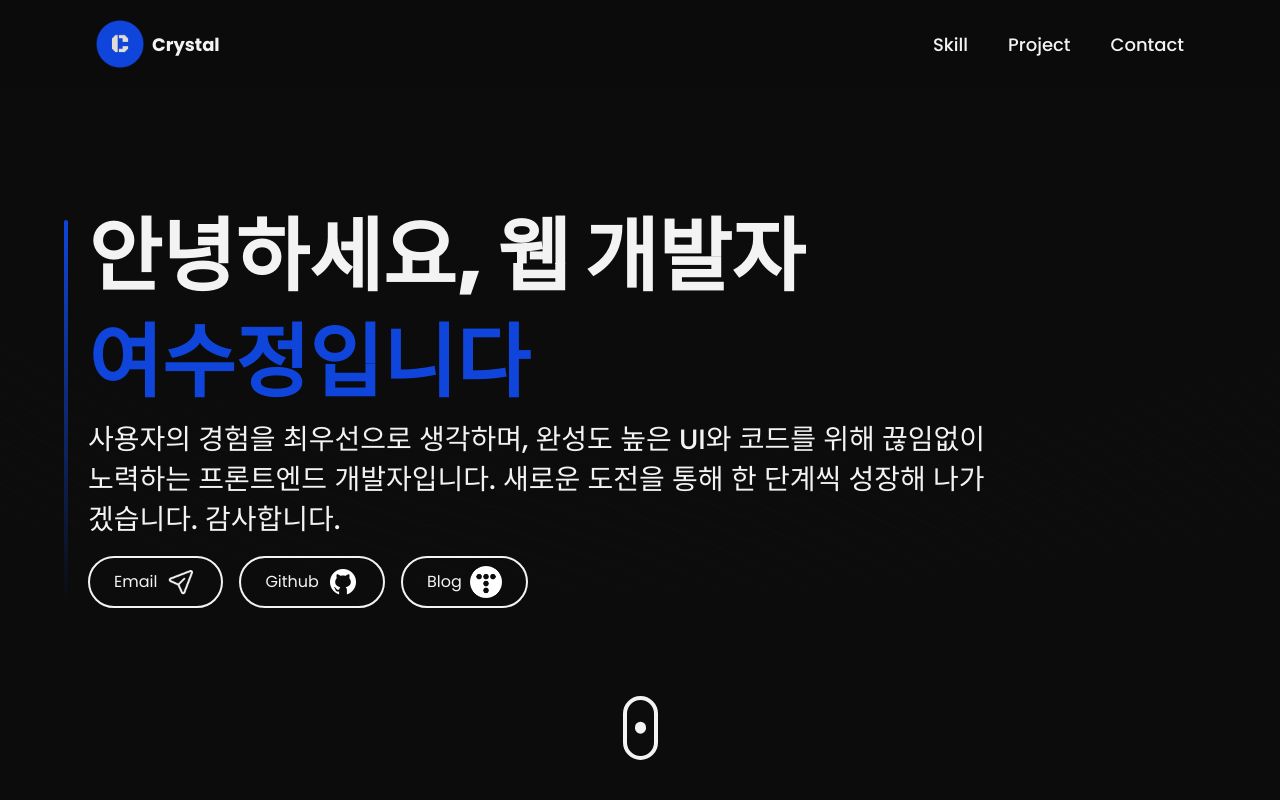
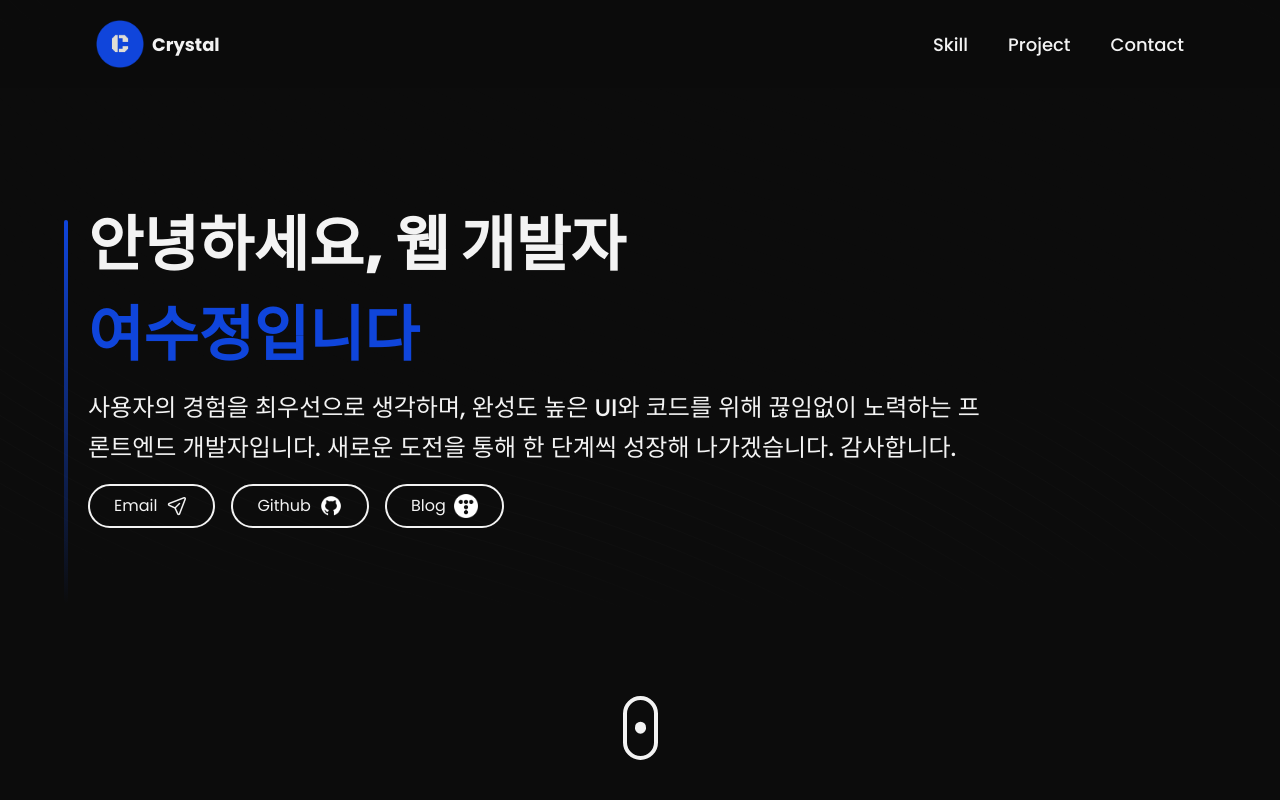
Before and after one commit to Graceyeo95/yeosujung-portfolio, a React (Vite) app: page / in a window 1280 px wide. Shown: the top 800 px of the page. Built offline with nearby package versions, Linux system fonts and the light colour scheme.

Commit message:
add 2xl responsive styles to Hero component

```diff
--- a/src/components/Hero.jsx
+++ b/src/components/Hero.jsx
@@ -53,7 +53,7 @@ const Hero = () => {
                 <img
                   src={link.icon}
                   alt={link.title}
-                  className='size-6 lg:size-8'
+                  className='size-6 2xl:size-8'
                 />
               </a>
             ))}
--- a/src/styles.js
+++ b/src/styles.js
@@ -4,9 +4,9 @@ const styles = {
   padding: 'sm:px-16 px-6 sm:py-16 py-10',
 
   heroHeadText:
-    'font-black lg:text-[80px] test sm:text-[60px] xs:text-[42px] text-[34px] lg:leading-[98px] mt-2',
+    'font-black 2xl:text-[80px] lg:text-[60px] xs:text-[42px] text-[34px]',
   heroSubText:
-    'text-[#dfd9ff] font-medium lg:text-[28px] sm:text-[24px] xs:text-[20px] text-[16px] lg:leading-[40px]',
+    'text-[#dfd9ff] font-medium 2xl:text-[28px] lg:text-[24px] md:text-[22px] xs:text-[20px] text-[16px] lg:leading-[40px]',
 
   sectionHeadText:
     'text-white font-black md:text-[60px] sm:text-[50px] xs:text-[40px] text-[30px]',
```
